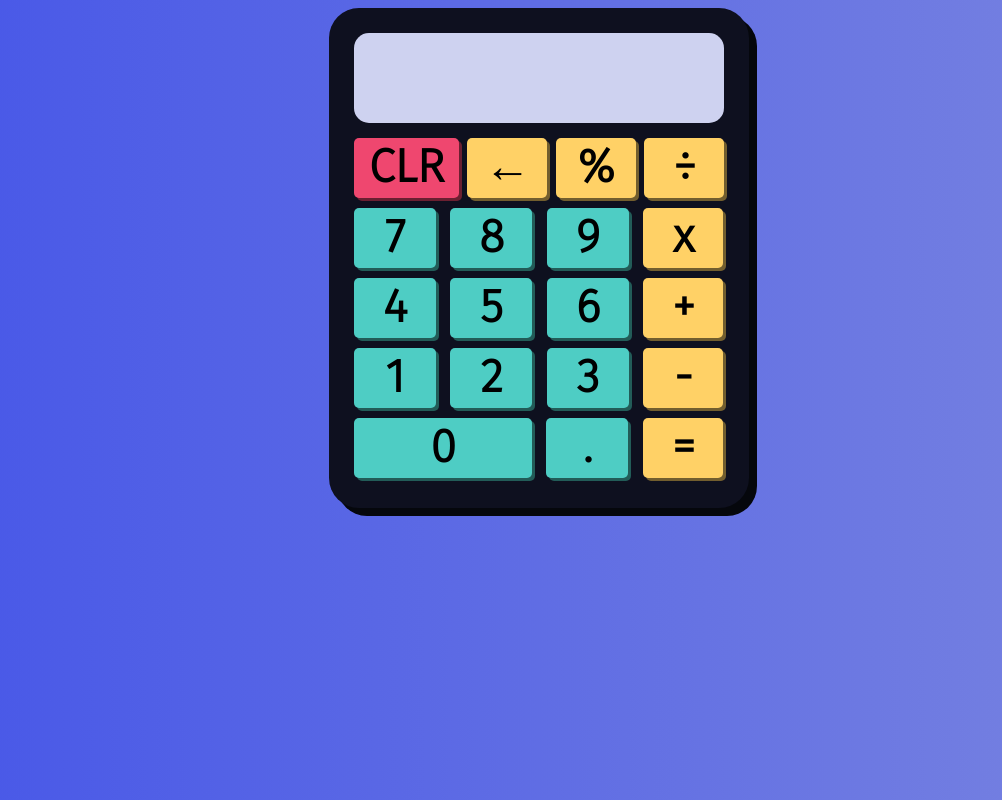
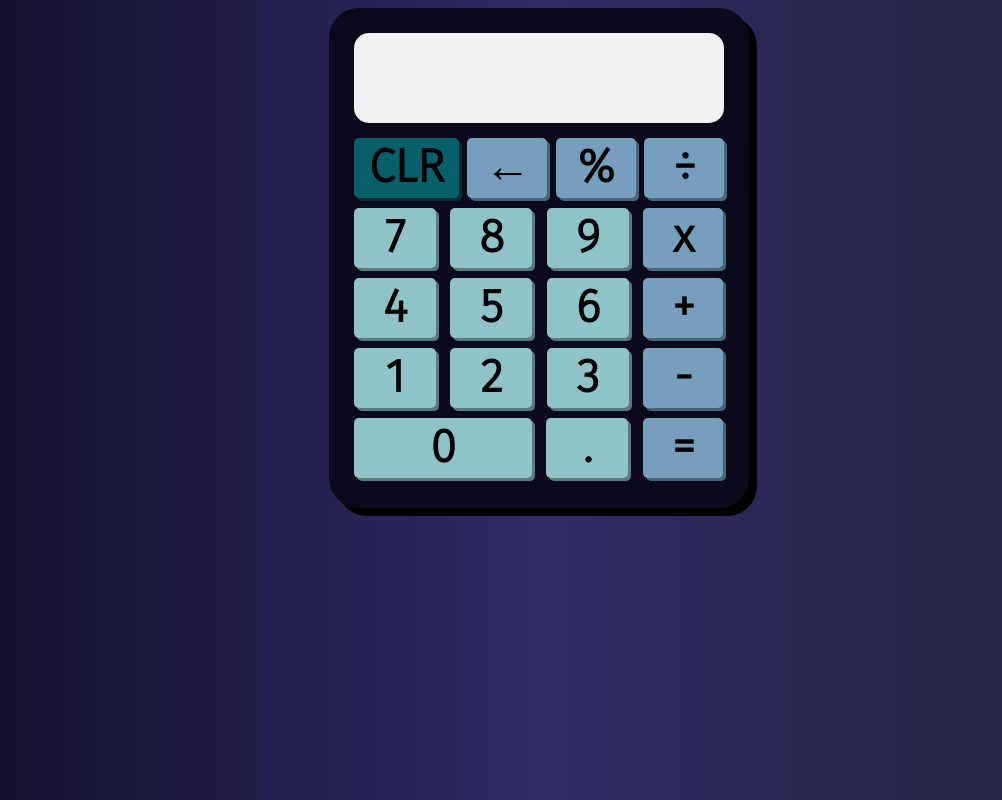
Before and after one commit to Wanderson-Valentim/calculator, a plain HTML site: page index.html in a window 1280 px wide. Shown: the whole page, without its empty margins (101-1103 px from the left). Drawn offline with Linux system fonts and the light colour scheme.

Commit message:
theme changing

```diff
--- a/index.html
+++ b/index.html
@@ -10,8 +10,8 @@
 <body onload="main()">
     <section id="calculator">
         <div id="screen">
-            <div id="expression"></div>
-            <div id="number"></div>
+            <div class="screen-elements" id="expression"></div>
+            <div class="screen-elements" id="number"></div>
         </div>
         <div id="calculator-buttons">
             <div>
--- a/script/index.js
+++ b/script/index.js
@@ -14,7 +14,6 @@ function main(){
 }
 
 function checkKeys(key){
-    console.log(key)
     let topScreen = document.querySelector('#expression')
     let bottomScreen = document.querySelector('#number')
 
@@ -70,6 +69,7 @@ function otherKeys(key, topScreen, bottomScreen){
     else{
         operations(key, topScreen, bottomScreen, finalCharacter)
     }
+
 }
 
 function operations(key, topScreen, bottomScreen, finalCharacter){
@@ -111,7 +111,5 @@ function adjustText(screen, numLimit){
     screen.innerHTML = `${screen.textContent.replace(text, '...')}`
 }
 
-/*function animationKey(key){
-    button = document.querySelector('#nine').style
-    button.left = '5px'
-}*/
+var a = document.querySelectorAll('.button')
+console.log(a[0].style.active)
--- a/style/style.css
+++ b/style/style.css
@@ -6,7 +6,7 @@
 }
 
 body{
-    background-image: linear-gradient(to right, #4656e8 , #7984e0);
+    background-image: linear-gradient(to right, #0f0c29 , #302b63, #24243e);
     background-color: #4656e8;
     font-family: 'Fira Sans', sans-serif;
 }
@@ -14,8 +14,8 @@ body{
 #calculator{
     position: relative;
     margin: auto;
-    background-color: #0e101f;
-    box-shadow: 8px 8px #05070c;
+    background-color: #0B0A1A;
+    box-shadow: 8px 8px #000000;
     width: 420px;
     height: 500px;
     border-radius: 30px;
@@ -23,7 +23,7 @@ body{
 
 #screen{
     position: absolute;
-    background-color: #CED2F0;
+    background-color: #EFF1F3;
     width: 370px;
     height: 90px;
     top: 25px;
@@ -31,22 +31,20 @@ body{
     border-radius: 15px;
 }
 
-#expression{
+.screen-elements{
     position: relative;
     top: 5px;
     padding: 5px;
     font-family: 'calculatorFont';
-    font-size: 14pt;
     text-align: right;
 }
 
+#expression{
+    font-size: 14pt;
+}
+
 #number{
-    position: relative;
-    top: 5px;
-    padding: 5px;
-    font-family: 'calculatorFont';
     font-size: 30pt;
-    text-align: right;
 }
 
 #calculator-buttons{
@@ -58,8 +56,8 @@ body{
 #clear{
     width: 105px;
     height: 60px;
-    background-color: #ef476f;
-    box-shadow: 3px 3px #6b2031;
+    background-color: #056069;
+    box-shadow: 3px 3px #022d31;
     border-radius: 5px;
 }
 
@@ -68,8 +66,8 @@ body{
     margin-right: 4px;
     width: 80px;
     height: 60px;
-    background-color: #ffd166;
-    box-shadow: 3px 3px #725e2e;
+    background-color: #759FBC;
+    box-shadow: 3px 3px #496579;
     border-radius: 5px;
     font-weight: bold;
     font-size: 35pt;
@@ -86,8 +84,8 @@ body{
     margin-right: 10px;
     width: 82px;
     height: 60px;
-    background-color: #4ecdc4;
-    box-shadow: 3px 3px #225c58;
+    background-color: #90C3C8;
+    box-shadow: 3px 3px #5a797c;
     border-radius: 5px;
     font-weight: bold;
     font-size: 35pt;
@@ -102,10 +100,20 @@ body{
     margin-top: 10px;
     width: 80px;
     height: 60px;
-    background-color: #ffd166;
-    box-shadow: 3px 3px #725e2e;
+    background-color: #759FBC;
+    box-shadow: 3px 3px #496579;
     border-radius: 5px;
     font-weight: bold;
     font-size: 35pt;
     text-align: center;
 }
+
+.operations:active,
+.button-aside:active,
+.button:active,
+.operations:active {
+    position: relative;
+    top: 3px;
+    left: 3px;
+    box-shadow: none;
+}
```
